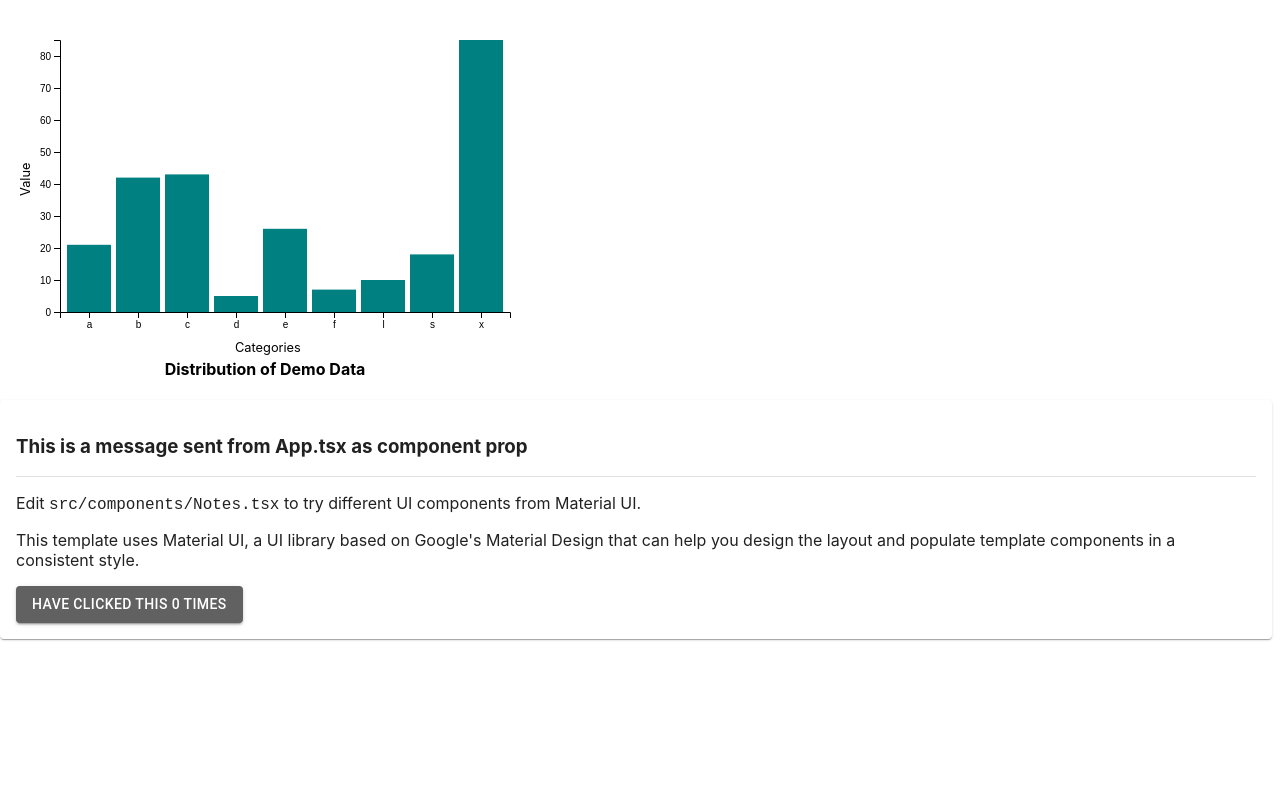
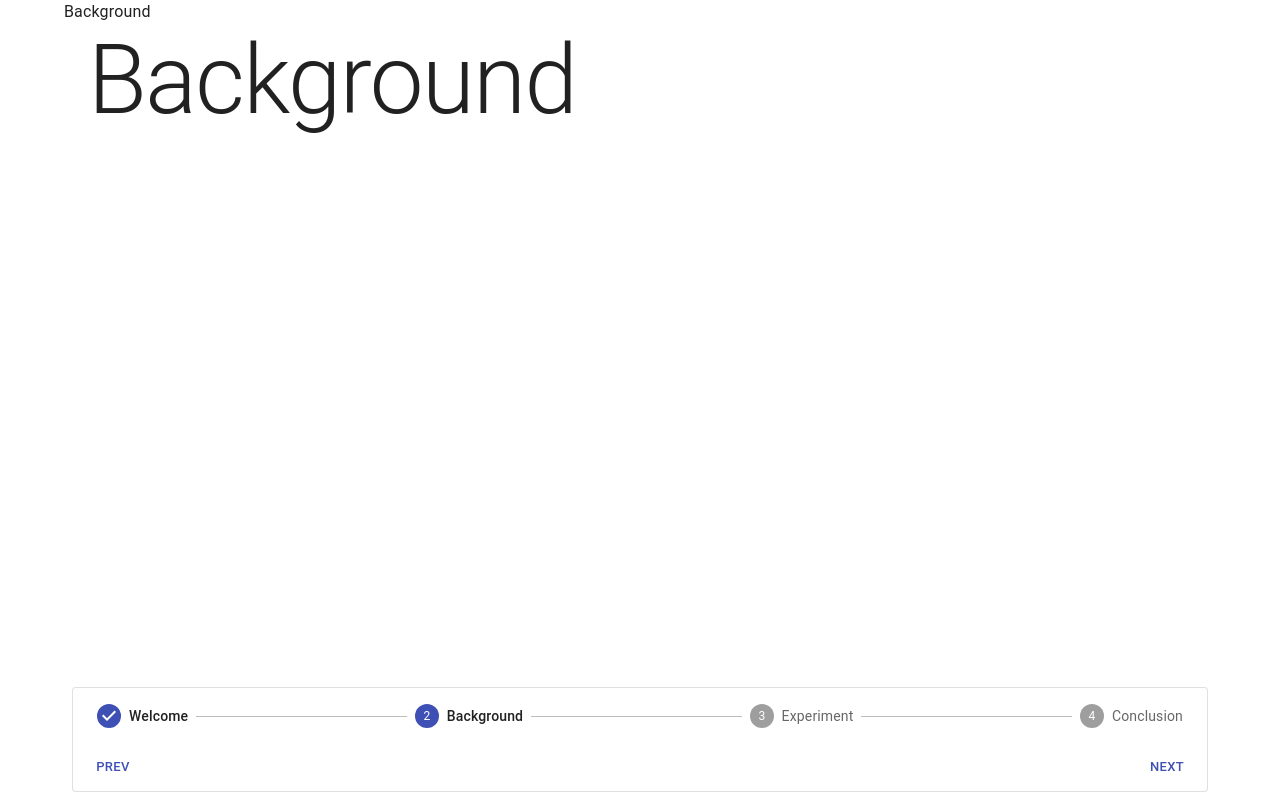
Before and after one commit to Ereasai/ECS272-final, a React (Vite) app: page / in a window 1280 px wide. Built offline with nearby package versions, Linux system fonts and the light colour scheme.

Commit message:
SPA implemented.

```diff
--- a/src/App.tsx
+++ b/src/App.tsx
@@ -4,51 +4,121 @@ import { NotesWithReducer, CountProvider } from './components/NotesWithReducer';
 import Grid from '@mui/material/Grid';
 import { createTheme, ThemeProvider } from '@mui/material/styles';
 import { grey } from '@mui/material/colors';
+import { Box, Button, Card, CardActionArea, CardActions, CardContent, Container, CssBaseline, Step, StepLabel, Stepper, Typography } from '@mui/material';
+import { useState } from 'react';
 
-// Adjust the color theme for material ui
 const theme = createTheme({
   palette: {
-    primary:{
-      main: grey[700],
+    primary: {
+      light: '#757ce8',
+      main: '#3f50b5',
+      dark: '#002884',
+      contrastText: '#fff',
     },
-    secondary:{
-      main: grey[700],
-    }
+    secondary: {
+      light: '#ff7961',
+      main: '#f44336',
+      dark: '#ba000d',
+      contrastText: '#000',
+    },
   },
-})
+});
 
-// For how Grid works, refer to https://mui.com/material-ui/react-grid/
+const darkTheme = createTheme({
+  palette: {
+    mode: 'dark',
+  },
+});
 
+function DivFilling({ color, children }) {
+  const divStyle = {
+    width: "100%",
+    height: "100%",
+    backgroundColor: color,
+  };
+
+  return <div style={divStyle}>{children}</div>;
+};
+
+
+// Slides
+const Slide1 = () => (
+  <Container>
+    <Typography variant='h1'>Welcome</Typography>
+  </Container>
+);
+
+const Slide2 = () => (
+  <Container>
+    <Typography variant='h1'>Background</Typography>
+  </Container>
+);
+
+
+
+const steps = [
+  'Welcome',
+  'Background',
+  'Experiment',
+  'Conclusion',
+];
+
+// Main Layout
 function Layout() {
+
+  const [step, setStep] = useState<number>(1);
+
+  const decrementStep = () => { setStep(prev => Math.max((prev - 1), 0)) };
+  const incrementStep = () => { setStep(prev => Math.min((prev + 1), steps.length)) };
+
+  const slides = [<Slide1 />, <Slide2 />, <Example />]
+
   return (
-    <Grid container spacing={1} direction='column' id="main-container">
-      <Grid container item xs={6} sm={6} md={6} lg={6}>
-        <Grid item xs={5} sm={5} md={5} lg={5}>
-          <Example />
+    <Container>
+      <Grid container direction="column" spacing={0} style={{ height: "100vh" }}>
+
+        {/* Main Content */}
+        <Grid item xs={10}>
+          <Typography>{steps[step] || 'End of Steps'}</Typography>
+          { slides[step] }
         </Grid>
-        <Grid item xs sm md lg/>
+
+        {/* Controls */}
+        <Grid item xs={2} padding={1} style={{ display: 'flex', alignItems: 'flex-end', width: '100%' }}>
+          <Card variant='outlined' style={{ width: '100%' }}>
+            {/* Stepper */}
+            <CardContent>
+              <Stepper activeStep={step}>
+                {steps.map((label) => (
+                  <Step key={label}>
+                    <StepLabel>{label}</StepLabel>
+                  </Step>
+                ))}
+              </Stepper>
+            </CardContent>
+
+            {/* Buttons */}
+            <CardActions>
+              <Box sx={{ display: 'flex', justifyContent: 'space-between', width: '100%' }}>
+                <Button size="small" onClick={decrementStep}>Prev</Button>
+                <Button size="small" onClick={incrementStep}>Next</Button>
+              </Box>
+            </CardActions>
+          </Card>
+        </Grid>
       </Grid>
-      <Grid item xs sm md lg>
-        {
-        <Notes msg={"This is a message sent from App.tsx as component prop"} />
-        }
-        { // Uncomment the following to see how state management works in React.
-        /*
-          <CountProvider>
-            <NotesWithReducer msg={"This is a message sent from App.tsx as component prop"} />
-          </CountProvider>*/
-        }
-      </Grid>
-    </Grid>
-  )
+
+    </Container>
+  );
 }
 
 function App() {
   return (
     <ThemeProvider theme={theme}>
+      <CssBaseline />
       <Layout />
     </ThemeProvider>
-  )
-}
+  );
+};
 
-export default App
+export default App;
```
Also changed, not shown: 2 other files (tests, documents, lock files or other folders).
